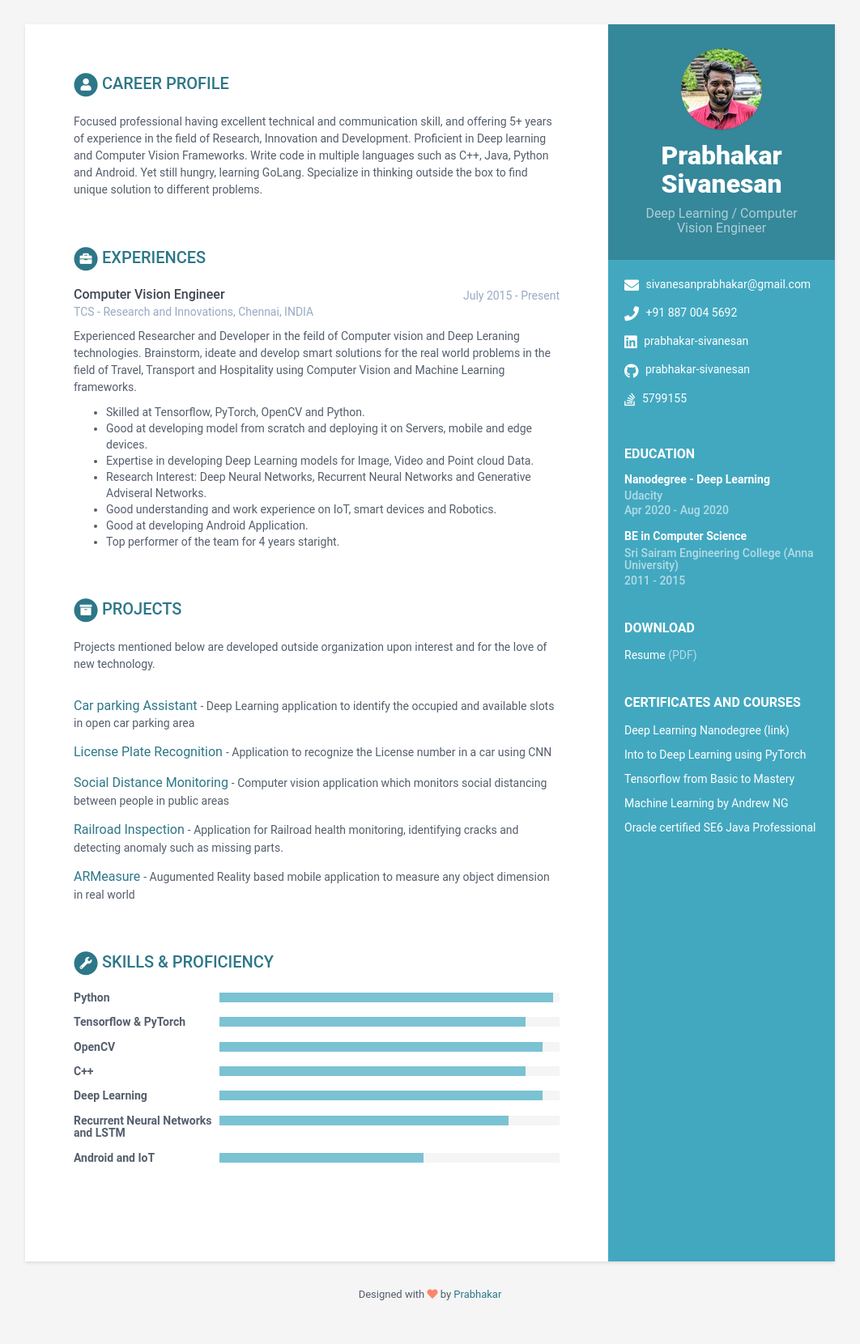
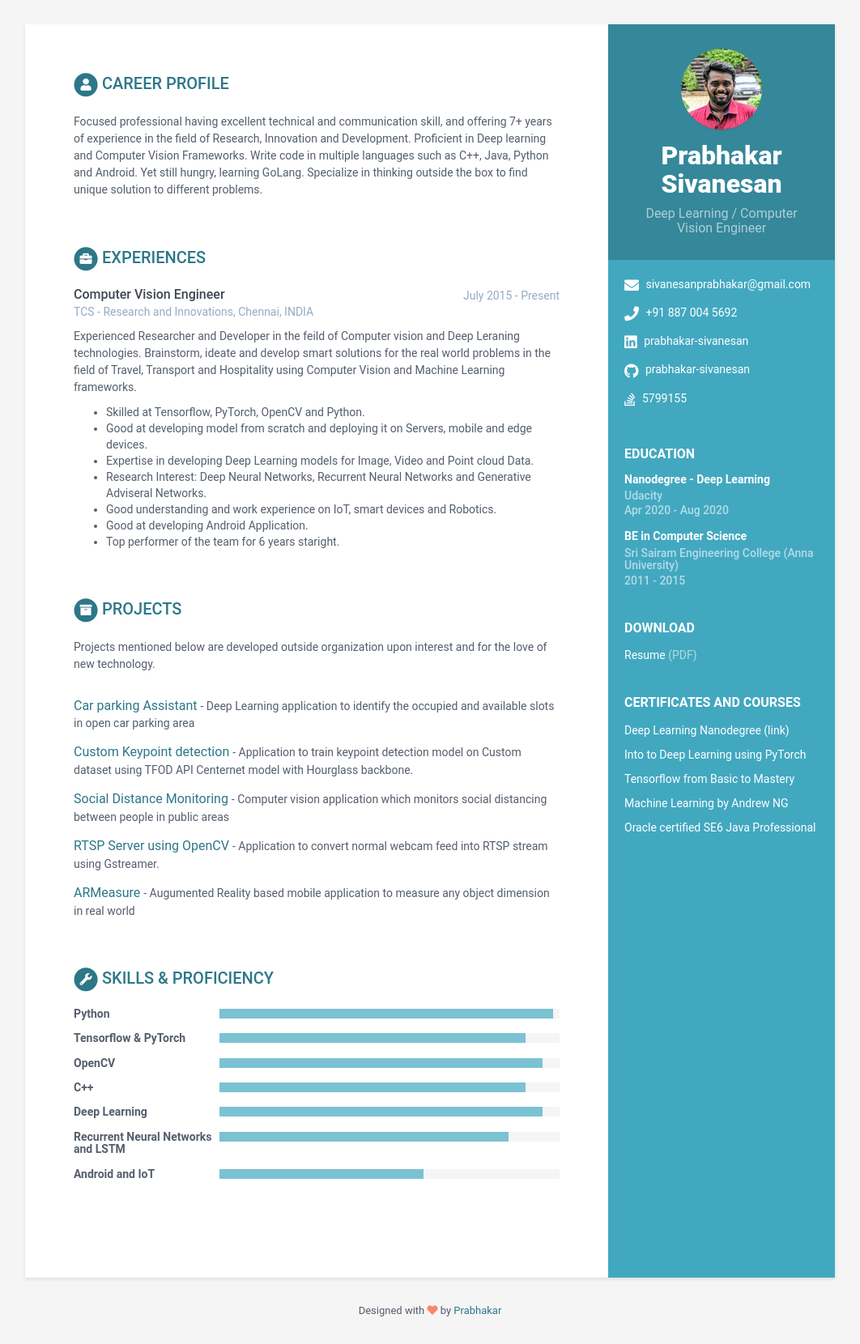
Before and after one commit to prabhakar-sivanean/me, a Jekyll site: the page built from index.html, in a window 1280 px wide. Shown: the whole page at 81% size, without its empty margins (109-1171 px from the left). Built offline with Jekyll 4.4.1, drawn with Linux system fonts in a browser that asks for light colours.

Commit message:
updated readme

```diff
--- a/_data/data.yml
+++ b/_data/data.yml
@@ -47,7 +47,7 @@ sidebar:
 career-profile:
     title: Career Profile
     summary: |
-      Focused professional having excellent technical and communication skill, and offering 5+ years of
+      Focused professional having excellent technical and communication skill, and offering 7+ years of
       experience in the field of Research, Innovation and Development. Proficient in Deep learning and Computer Vision Frameworks.
       Write code in multiple languages such as C++, Java, Python and Android. Yet still hungry, learning GoLang.
       Specialize in thinking outside the box to find unique solution to different problems.
@@ -84,7 +84,7 @@ experiences:
           - Research Interest: Deep Neural Networks, Recurrent Neural Networks and Generative Adviseral Networks.
           - Good understanding and work experience on IoT, smart devices and Robotics.
           - Good at developing Android Application.
-          - Top performer of the team for 4 years staright.
+          - Top performer of the team for 6 years staright.
 projects:
     title: Projects
     intro: >
@@ -94,17 +94,17 @@ projects:
         link: "#hook"
         tagline: "Deep Learning application to identify the occupied and available slots in open car parking area"
 
-      - title: License Plate Recognition
-        link: "#"
-        tagline: "Application to recognize the License number in a car using CNN"
+      - title: Custom Keypoint detection
+        link: "https://github.com/prabhakar-sivanesan/Custom-keypoint-detection"
+        tagline: "Application to train keypoint detection model on Custom dataset using TFOD API Centernet model with Hourglass backbone."
 
       - title: Social Distance Monitoring
-        link: "#"
+        link: "https://github.com/prabhakar-sivanesan/social-distancing"
         tagline: "Computer vision application which monitors social distancing between people in public areas"
 
-      - title: Railroad Inspection
-        link: "#"
-        tagline: "Application for Railroad health monitoring, identifying cracks and detecting anomaly such as missing parts."
+      - title: RTSP Server using OpenCV
+        link: "https://github.com/prabhakar-sivanesan/OpenCV-rtsp-server"
+        tagline: "Application to convert normal webcam feed into RTSP stream using Gstreamer."
 
       - title: ARMeasure
         link: "#"
```
